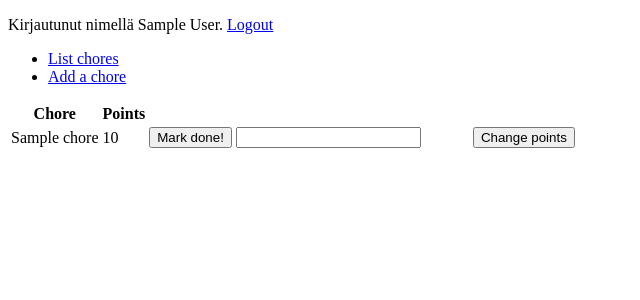
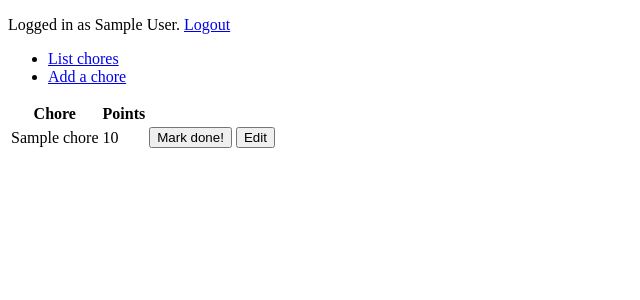
Before and after one commit to rhiskk/ChoreTracker, a Flask app: page /chores in a window 1280 px wide. Shown: the top 300 px of the page, without its empty margins (0-640 px from the left). Run offline with Flask 2, Linux system fonts and the light colour scheme; a user stored in the database is signed in; tables that the repository leaves empty hold one stand-in row (values such as "Sample post").

Commit message:
added chore edit button and template

```diff
--- a/application/chores/views.py
+++ b/application/chores/views.py
@@ -10,39 +10,30 @@ from application.chores.forms import ChangePointsForm
 def chores_index():
     return render_template("chores/list.html", chores=Chore.query.all(), form=ChangePointsForm())
 
-
 @app.route("/chores/new/")
 @login_required
 def chores_form():
     return render_template("chores/new.html", form=ChoreForm())
 
+@app.route("/chores/edit/<int:chore_id>")
+@login_required
+def chores_edit_form(chore_id):
+    return render_template("chores/edit.html", chore_id=chore_id, form=ChoreForm())
 
-@app.route("/chores/<chore_id>/", methods=["POST"])
+@app.route("/chores/<int:chore_id>", methods=["POST"])
 @login_required
-def chores_change_points(chore_id):
+def chores_edit(chore_id):
+    form = ChoreForm(request.form)
 
-    form = ChangePointsForm(request.form)
     if not form.validate():
-        return render_template("chores/list.html", chores=Chore.query.all(), form=form)
+        return render_template("chores/edit.html", chore_id=chore_id, form=form)
+
     c = Chore.query.get(chore_id)
+    c.name = form.name.data
     c.points = form.points.data
     db.session().commit()
 
     return redirect(url_for("chores_index"))
-
-@app.route("/chores/<chore_id>/", methods=["POST"])
-@login_required
-def chores_edit(chore_id):
-
-    form = ChangePointsForm(request.form)
-    if not form.validate():
-        return render_template("chores/list.html", chores=Chore.query.all(), form=form)
-    c = Chore.query.get(chore_id)
-    c.points = form.points.data
-    db.session().commit()
-
-    return redirect(url_for("chores_index"))
-
 
 @app.route("/chores/", methods=["POST"])
 @login_required
--- a/application/templates/chores/list.html
+++ b/application/templates/chores/list.html
@@ -15,19 +15,10 @@
         <input type="submit" value="Mark done!" />
       </td>
     </form>
-    <form method="POST" action="{{ url_for('chores_change_points', chore_id=chore.id) }}">
-      <td>
-        {{ form.points }}
-      </td>
-      <td>
-        <ul>
-          {% for error in form.points.errors %}
-          <li>{{ error }}</li>
-          {% endfor %}
-        </ul>
-      <td>
+
+    <form action="{{ url_for('chores_edit_form', chore_id=chore.id) }}">
       <td colspan="2">
-        <input type="submit" value="Change points" />
+        <input type="submit" value="Edit" />
       </td>
     </form>
     </td>
--- a/application/templates/layout.html
+++ b/application/templates/layout.html
@@ -10,7 +10,7 @@
   {% if current_user.is_authenticated %}
 
   <p>
-    Kirjautunut nimellä {{ current_user.name }}. <a href="{{ url_for('auth_logout') }}">Logout</a>
+    Logged in as {{ current_user.name }}.  <a href="{{ url_for('auth_logout') }}">Logout</a>
   </p>
   {% else %}
   <a href="{{ url_for('auth_login') }}">Login</a>
```
Also changed, not shown: application/templates/chores/edit.html (added, +40 -0 lines).
